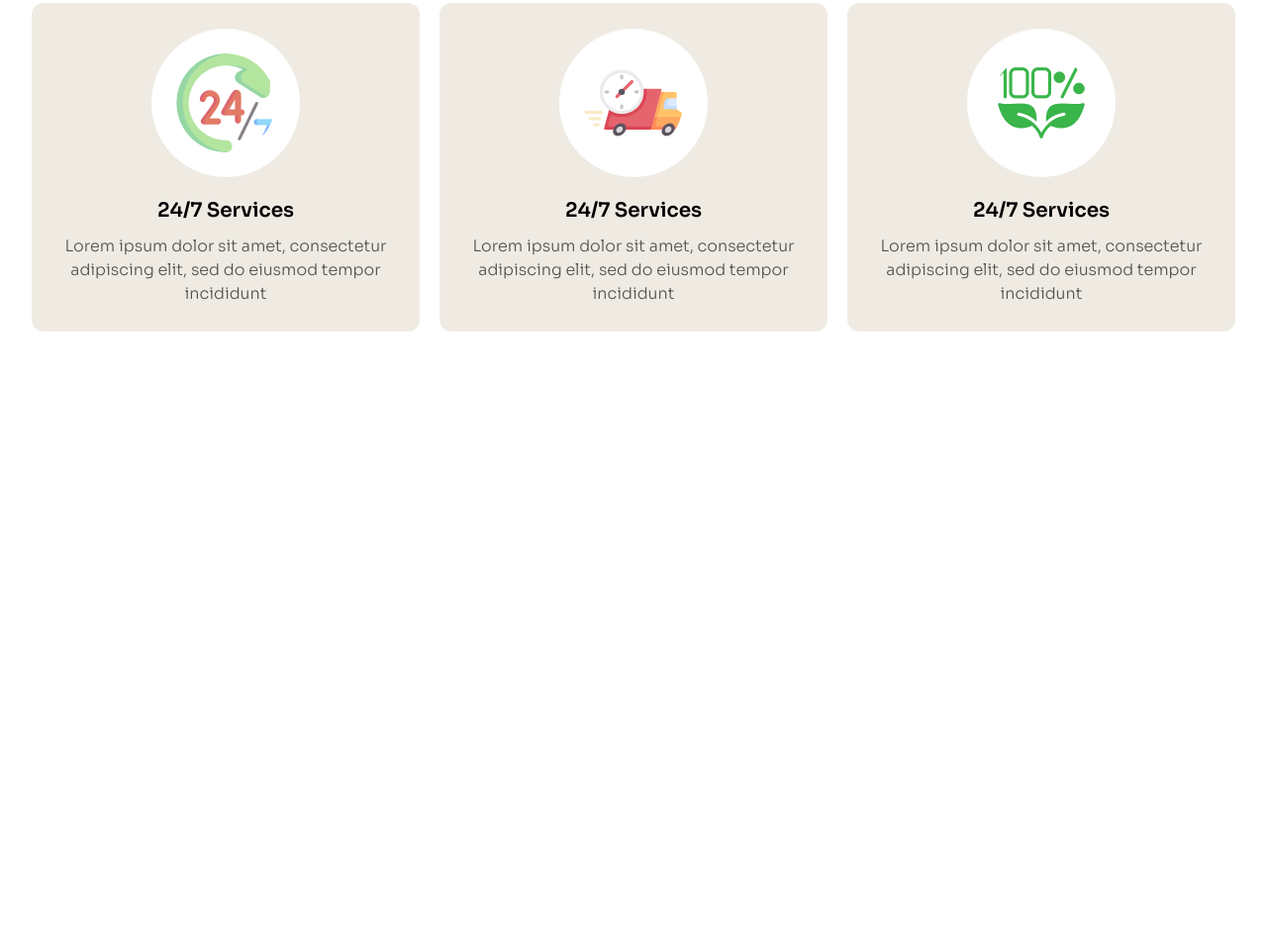
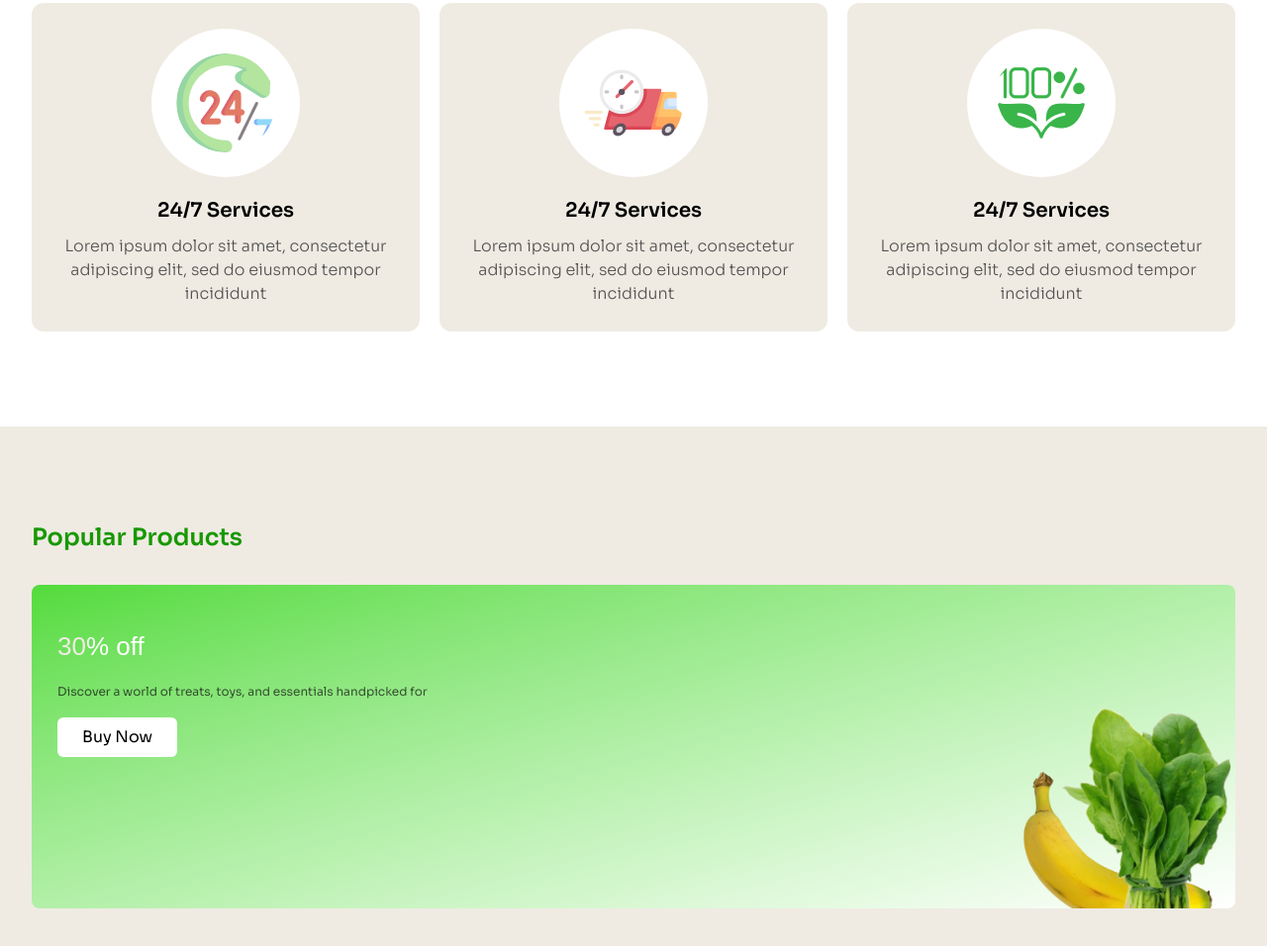
Before and after one commit to muhammad-tamim/web_project_10, a plain HTML site: page index.html in a window 1280 px wide. Shown: the part 1312-2268 px from the top of the page at 99% size. Before the commit the page ends 1743 px from the top, so only its background shows below. Drawn offline with nearby package versions, Linux system fonts and the light colour scheme; a web font is replaced by a local one.

Commit message:
feat(popular product section): add discount card

```diff
--- a/index.html
+++ b/index.html
@@ -9,16 +9,17 @@
     <link rel="shortcut icon" href="assets/images/logo.png" type="image/x-icon">
     <!-- Tailwind CSS CDN -->
     <script src="https://cdn.jsdelivr.net/npm/@tailwindcss/browser@4"></script>
-    <!-- Google Fonts -->
     <link rel="preconnect" href="https://fonts.googleapis.com">
     <link rel="preconnect" href="https://fonts.gstatic.com" crossorigin>
-    <link href="https://fonts.googleapis.com/css2?family=Sora:wght@100..800&display=swap" rel="stylesheet">
+    <link href="https://fonts.googleapis.com/css2?family=ADLaM+Display&family=Sora:wght@100..800&display=swap"
+        rel="stylesheet">
     <!-- Font Awesome -->
     <script src="https://kit.fontawesome.com/2188e87f2e.js" crossorigin="anonymous"></script>
     <!-- Custom Tailwind CSS -->
     <style type="text/tailwindcss">
         @theme {
             --font-sora: "Sora", sans-serif;
+            --font-adlam: "ADLaM Display", sans-serif;
             --color-accent: #179800;
             --color-secondary: #EFEBE3;
             --color-textPrimary: #111111;
@@ -149,9 +150,36 @@
         </section>
         <!-- end service section -->
 
-        <!-- section -->
-        <section></section>
-        <!-- end section -->
+        <!-- popular product section -->
+        <section class="px-4 py-12 md:px-8 md:py-24 2xl:p-[140px] bg-secondary">
+            <h1 class="text-accent font-semibold text-2xl 2xl:text-4xl mb-8 2xl:mb-12">Popular Products</h1>
+            <div>
+                <!-- discount card -->
+                <div
+                    class="relative rounded-lg 2xl:rounded-[10px] bg-linear-to-br from-[#53DB3A] to-[#FFFFFF] px-[26px] pt-[43px] 2xl:px-[8] 2xl:pt-[51px]">
+                    <div>
+                        <div class="mb-[18px] 2xl:mb-[22px]">
+                            <h3 class="font-adlam text-white text-[26px] 2xl:text-8 mb-[18px] 2xl:mb-[22px]"><span
+                                    class="text-secondary">30</span>% off</h3>
+                            <p class="text-xs 2xl:text-base text-textPrimary/70">Discover a world of treats, toys, and
+                                essentials handpicked
+                                for </p>
+                        </div>
+                        <div class="pb-[153px] 2xl:pb-[182px]">
+                            <button
+                                class="px-[25px] py-2 rounded-md 2xl:px-[30px] 2xl:py-2.5 2xl:rounded-lg text-base 2xl:text-lg text-center bg-white">Buy
+                                Now</button>
+                        </div>
+                    </div>
+                    <div class="absolute bottom-0 right-0">
+                        <img class="w-[228px] 2xl:w-full" src="assets/images/vegetable-offer.png" alt="">
+                    </div>
+                </div>
+                <!-- price cards -->
+                <div></div>
+            </div>
+        </section>
+        <!-- end popular product section -->
 
         <!-- section -->
         <section></section>
```
